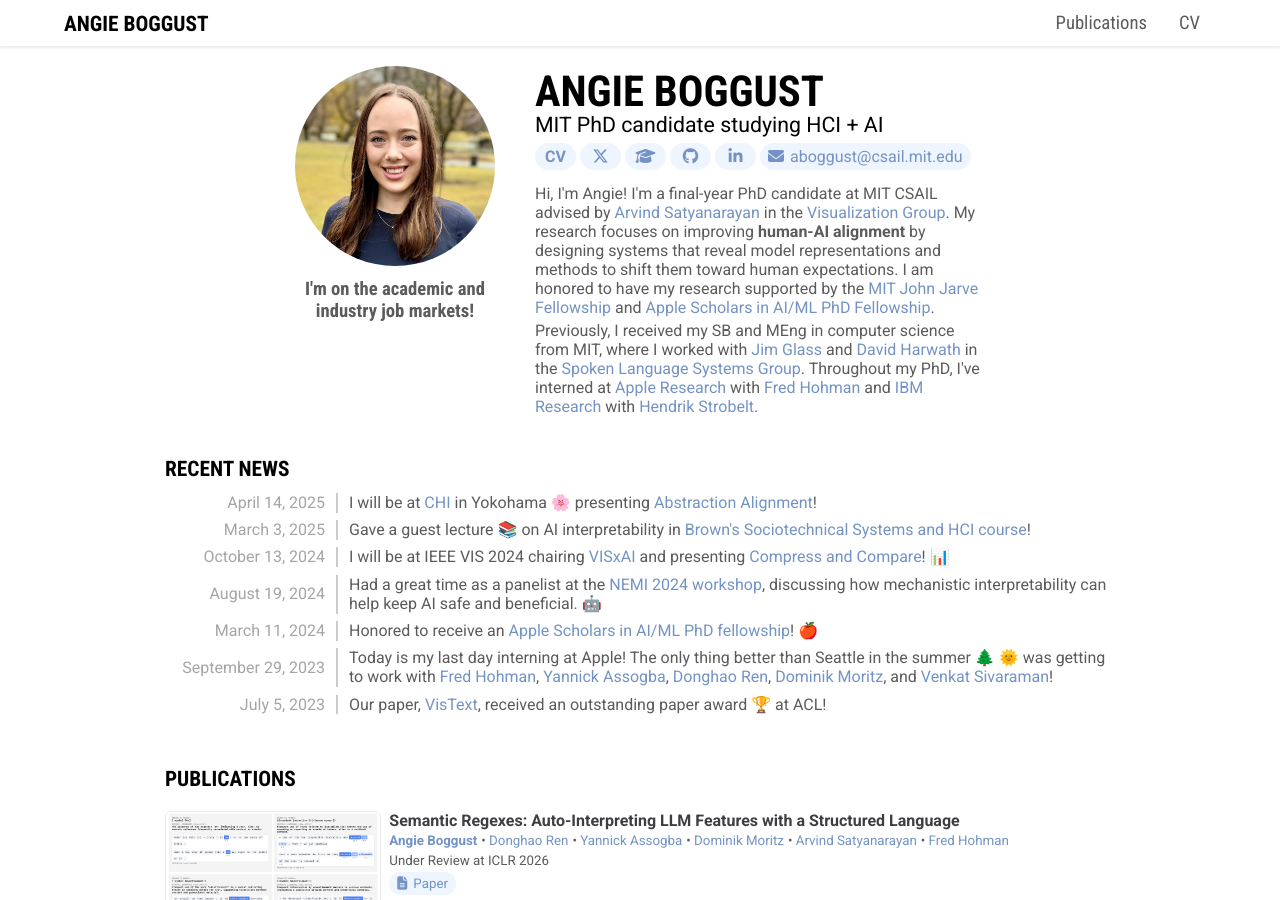
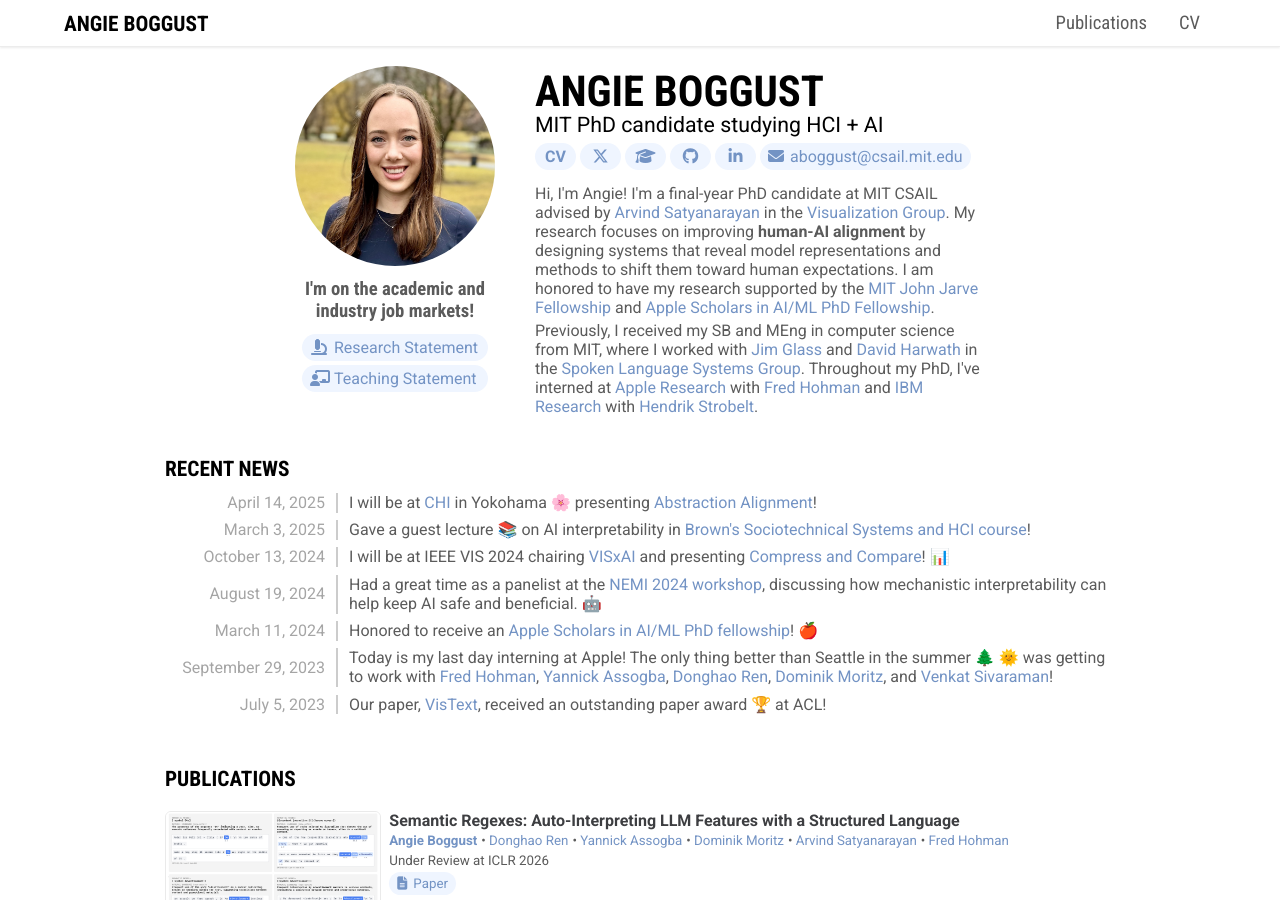
Before and after one commit to aboggust/aboggust.github.io, a Jekyll site: the page built from index.markdown, in a window 1280 px wide and 900 px high. Built offline with Jekyll 4.4.1, drawn with Linux system fonts in a browser that asks for light colours; nearby versions of some CDN libraries.

Commit message:
Add research and teaching statements

```diff
--- a/_data/statements.yml
+++ b/_data/statements.yml
@@ -1,6 +1,6 @@
 - name: "Research Statement"
   type: research
-  link: /research_statement.pdf
+  link: /research-statement_angieboggust.pdf
 - name: "Teaching Statement"
   type: teaching
-  link: /teaching_statement.pdf
+  link: /teaching-statement_angieboggust.pdf
--- a/index.markdown
+++ b/index.markdown
@@ -8,10 +8,10 @@ layout: home
       <p id='job-market-tag-line'><b>I'm on the academic and industry job markets!</b></p>
       <div class='statement-links'>
         {% for statement in site.data.statements %}
-          <!-- <a class='button icon-button' href="{{statement.link}}">
+          <a class='button icon-button' href="{{statement.link}}">
             <div style='width:18px'>{{site.data.icons[statement.type]}}</div>
             <div>{{statement.name}}</div>
-          </a> -->
+          </a>
         {% endfor %}
       </div>
     </div>
```
Also changed, not shown: 2 other files.
